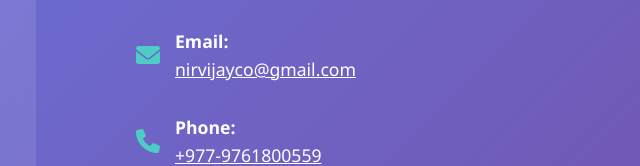
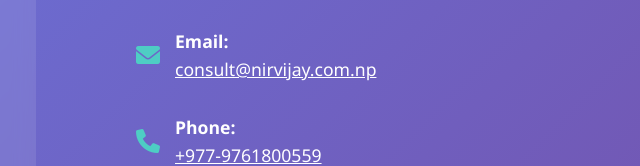
Before and after one commit to aryapodar/nirvijay, a plain HTML site: page index.html in a window 1280 px wide. Shown: the part 3540-3706 px from the top of the page, 574-1214 px from the left. Drawn offline with Linux system fonts and the light colour scheme.

Commit message:
final touchup

```diff
--- a/index.html
+++ b/index.html
@@ -724,7 +724,7 @@
                         <i class="fas fa-envelope"></i>
                         <div>
                             <strong>Email:</strong><br>
-                            <a href="mailto:nirvijayco@gmail.com" style="color: white;">nirvijayco@gmail.com</a>
+                            <a href="mailto:consult@nirvijay.com.np" style="color: white;">consult@nirvijay.com.np</a>
                         </div>
                     </div>
 
@@ -757,7 +757,7 @@
                         <a href="https://www.linkedin.com/company/nirvijay-co" target="_blank" title="LinkedIn Profile">
                             <i class="fab fa-linkedin"></i>
                         </a>
-                        <a href="mailto:nirvijayco@gmail.com" title="Email Us">
+                        <a href="mailto:consult@nirvijay.com.np" title="Email Us">
                             <i class="fas fa-envelope"></i>
                         </a>
                     </div>
@@ -851,7 +851,7 @@ Message: ${data.message}
 This message was sent through the Nirvijay & Co contact form.
             `);
 
-            const mailtoLink = `mailto:nirvijayco@gmail.com?subject=${subject}&body=${body}`;
+            const mailtoLink = `mailto:consult@nirvijay.com.np?subject=${subject}&body=${body}`;
             window.location.href = mailtoLink;
 
             // Reset form and captcha
```
